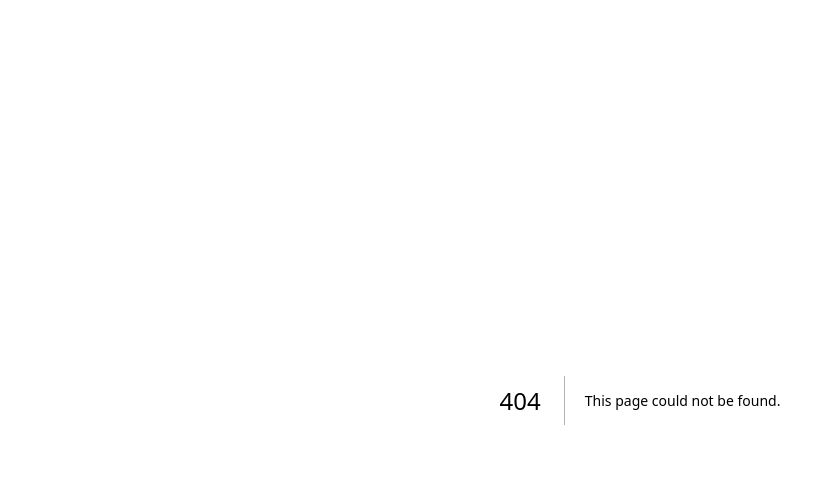
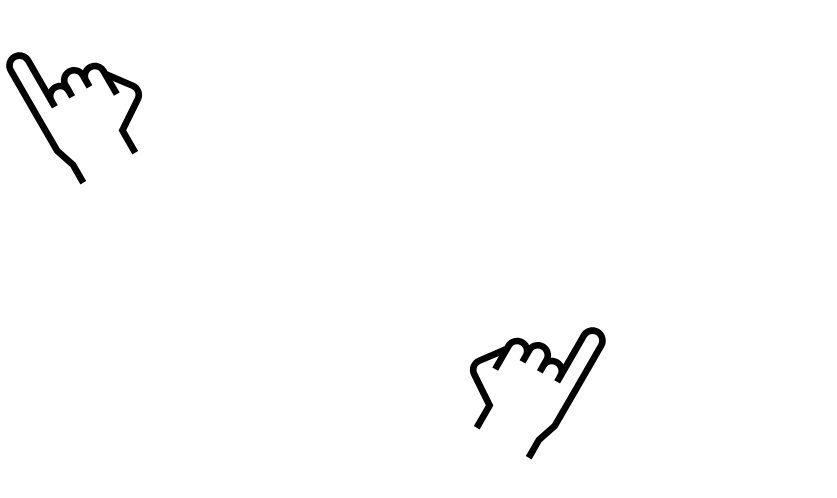
Before and after one commit to mraheja/mehuls-playground, a Next.js app: page /pinky-promise in a window 1280 px wide. Before the commit this address had no page. Shown: the top 498 px of the page, without its empty margins (0-837 px from the left). Built offline with nearby package versions, Linux system fonts and the light colour scheme.

Commit message:
working pinkys

```diff
--- /dev/null
+++ b/src/app/pinky-promise/page.tsx
@@ -0,0 +1,25 @@
+'use client';
+import { useEffect, useState } from "react";
+import { ClosedPinkyIcon, PinkyIcon } from "./pinky";
+
+const PinkyPromise = () => {
+
+    const [pos, setPos] = useState({ x: 0, y: 0 });
+
+    useEffect(() => {
+        const updateCursor = ({ x, y }: { x: number; y: number }): void => {
+            setPos({ x, y });
+        }
+        document.body.addEventListener("pointermove", updateCursor);
+    })
+    return (
+        <div className="w-full h-[100dvh] flex justify-center items-center">
+            <div className="pr-[20%]">
+                <PinkyIcon className="w-[200px] rotate-[30deg]"/>
+                <PinkyIcon className="absolute w-[200px] transform scale-x-[-1] -rotate-[30deg]" style={{ left: `${pos.x}px`, top: `${pos.y}px` }}/>
+            </div>
+        </div>
+    )
+}
+
+export default PinkyPromise;
--- /dev/null
+++ b/src/app/pinky-promise/pinky.tsx
@@ -0,0 +1,13 @@
+
+
+export interface PinkyIconProps {
+    className?: string
+    style?: React.CSSProperties
+}
+export const PinkyIcon: React.FC<PinkyIconProps> = (props) => {
+    return <svg xmlns="http://www.w3.org/2000/svg" xmlnsXlink="http://www.w3.org/1999/xlink" version="1.1" x="0px" y="0px" viewBox="0 0 30 37.5" xmlSpace="preserve" {...props}><g transform="translate(-510 -260)"><g xmlns="http://www.w3.org/2000/svg" xmlnsXlink="http://www.w3.org/1999/xlink"><path d="M531,263c-1.1,0-2,0.9-2,2v5.279c-0.296-0.173-0.635-0.279-1-0.279c-0.414,0-0.8,0.128-1.12,0.346    c-0.274-0.779-1.01-1.346-1.88-1.346s-1.607,0.566-1.88,1.346C522.8,270.128,522.414,270,522,270c-1.1,0-2,0.9-2,2v0.334    l-2.6,3.466c-0.33,0.44-0.465,0.996-0.372,1.538c0.093,0.542,0.405,1.021,0.862,1.326l4.109,2.74V285h1v-4.132l-4.555-3.036    c-0.228-0.152-0.385-0.394-0.432-0.663c-0.046-0.27,0.022-0.55,0.187-0.769l1.8-2.4v2h1v-3v-1c0-0.551,0.449-1,1-1s1,0.449,1,1v1    h1v-1v-1c0-0.551,0.449-1,1-1s1,0.449,1,1v1v1h1v-1c0-0.551,0.449-1,1-1s1,0.449,1,1v1h1v-1v-7c0-0.551,0.449-1,1-1s1,0.449,1,1v8    v1v4.838l-1,3V285h1v-3l1-3v-5v-1v-8C533,263.9,532.1,263,531,263z"/></g></g></svg>
+}
+
+export const ClosedPinkyIcon: React.FC<PinkyIconProps> = (props) => {
+    return <svg xmlns="http://www.w3.org/2000/svg" xmlnsXlink="http://www.w3.org/1999/xlink" version="1.1" x="0px" y="0px" viewBox="0 0 30 37.5" xmlSpace="preserve" {...props}><g transform="translate(-510 -260)"><g xmlns="http://www.w3.org/2000/svg" xmlnsXlink="http://www.w3.org/1999/xlink"><path d="M 531 266 c -1.1 0 -2 0.9 -2 2 v 2 c -0.296 -0.173 -0.635 -0.279 -1 -0.279 c -0.414 0 -0.8 0.128 -1.12 0.346 c -0.274 -0.779 -1.01 -1.346 -1.88 -1.346 s -1.607 0.566 -1.88 1.346 C 522.8 270.128 522.414 270 522 270 c -1.1 0 -2 0.9 -2 2 v 0.334 l -2.6 3.466 c -0.33 0.44 -0.465 0.996 -0.372 1.538 c 0.093 0.542 0.405 1.021 0.862 1.326 l 4.109 2.74 V 285 h 1 v -4.132 l -4.555 -3.036 c -0.228 -0.152 -0.385 -0.394 -0.432 -0.663 c -0.046 -0.27 0.022 -0.55 0.187 -0.769 l 1.8 -2.4 v 2 h 1 v -3 v -1 c 0 -0.551 0.449 -1 1 -1 s 1 0.449 1 1 v 1 h 1 v -1 v -1 c 0 -0.551 0.449 -1 1 -1 s 1 0.449 1 1 v 1 v 1 h 1 v -1 c 0 -0.551 0.449 -1 1 -1 s 1 0.449 1 1 v 1 h 1 v -1 v -4 c 0 -0.551 0.449 -1 1.001 -1 s 1 0.449 1 1 v 5 v 1 v 4.838 l -1 3 V 285 h 1 v -3 l 1 -3 v -5 v -1 v -5 C 533 267 532 266 531 266 z"/></g></g></svg>
+}
```
